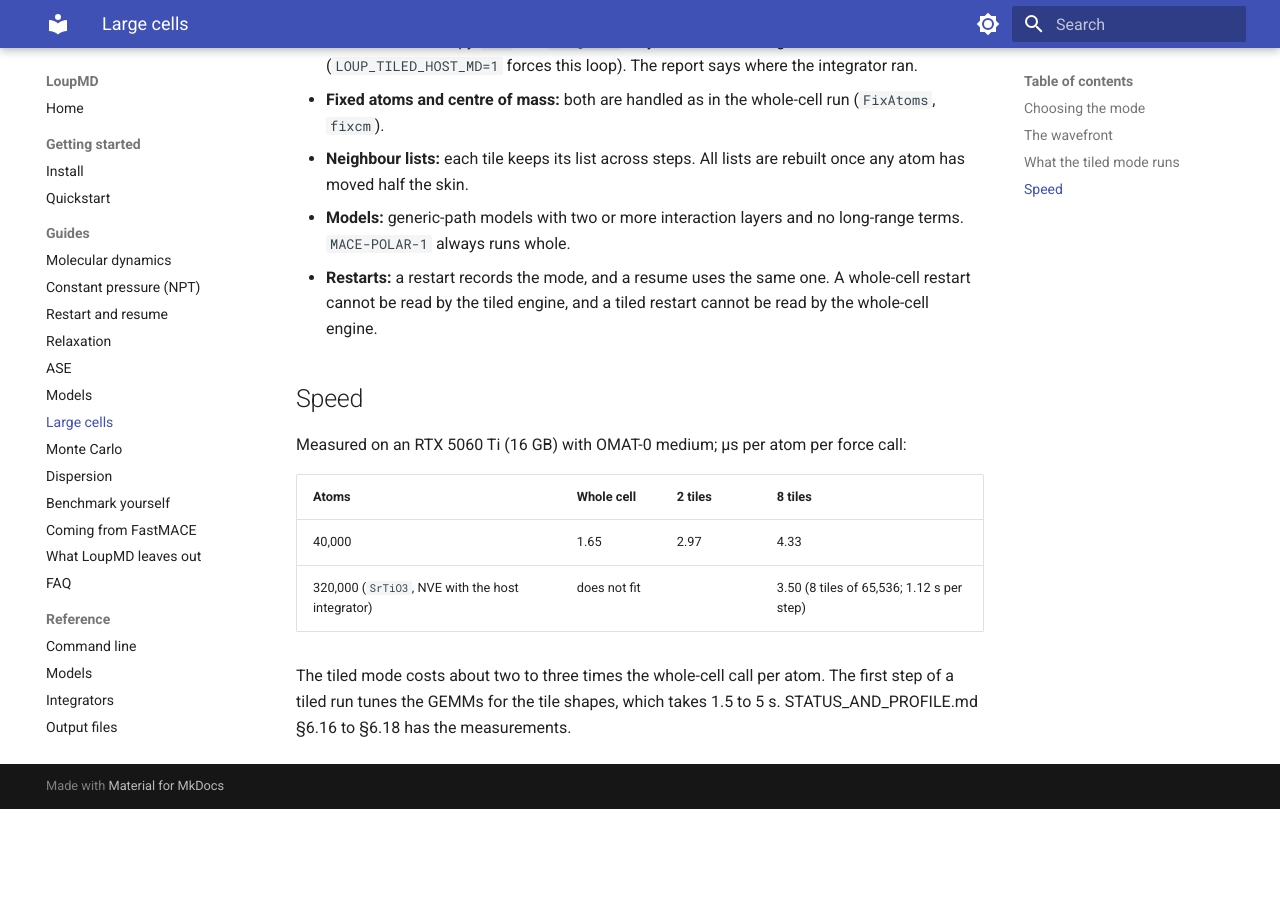
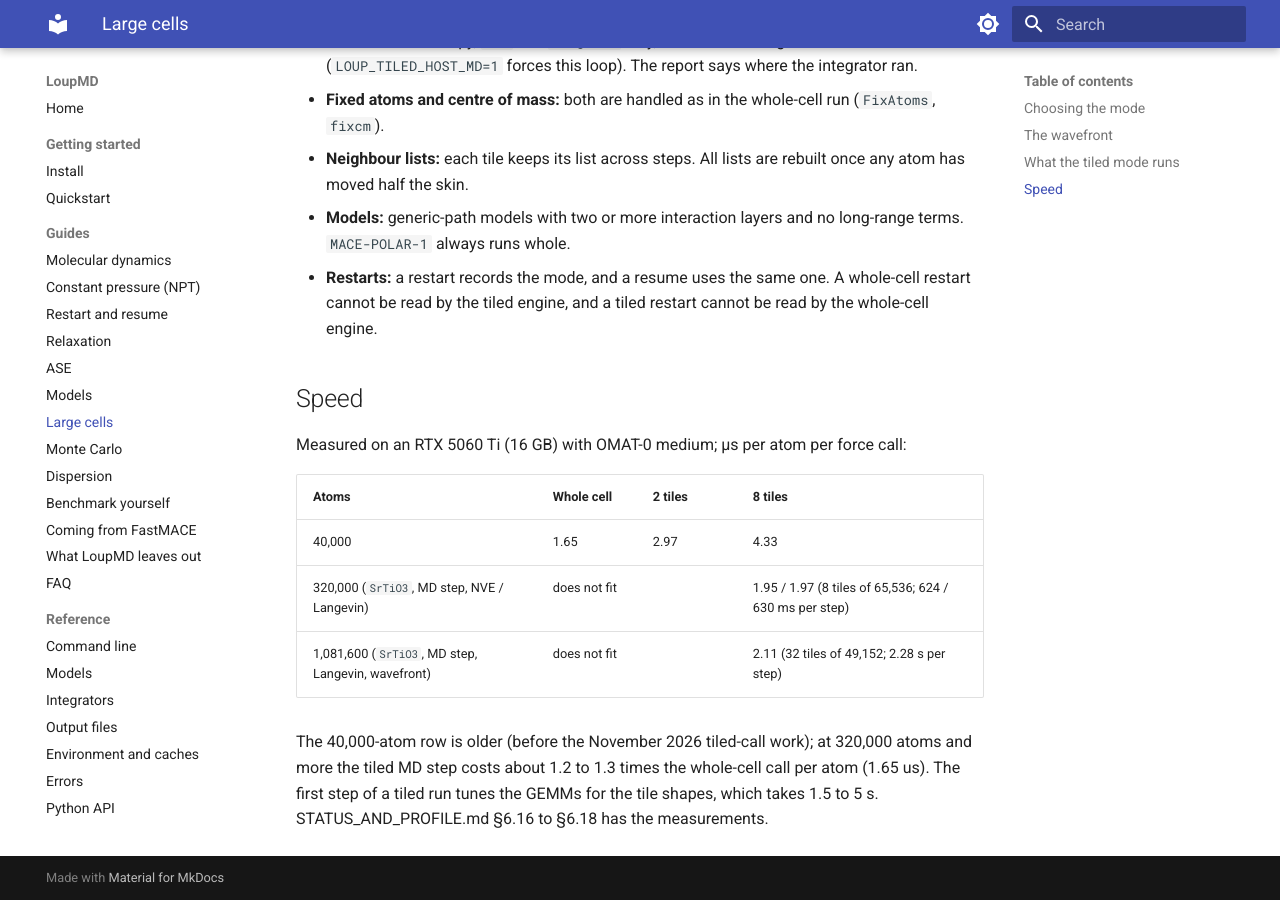
Before and after one commit to FZWINGEL-UBT/LoupMD, an MkDocs documentation site: the page built from docs/guide/large-cells.md, in a window 1280 px wide and 900 px high, scrolled down 2055 px. Built offline with MkDocs 1.6.1 and Material for MkDocs 9.7.7, drawn with Linux system fonts in a browser that asks for light colours; before the commit the page ends 2864 px from its top, so only the background shows below that.

Commit message:
Guide and status: tiled MD speed at the end of the O31 work (320,000 atoms 1.95 us/atom, 1,081,600 wavefront 2.11)
Co-Authored-By: Claude Opus 5.5 <noreply@anthropic.com>

```diff
--- a/docs/guide/large-cells.md
+++ b/docs/guide/large-cells.md
@@ -89,7 +89,9 @@ Measured on an RTX 5060 Ti (16 GB) with OMAT-0 medium; µs per atom per force ca
 | Atoms | Whole cell | 2 tiles | 8 tiles |
 |---|---|---|---|
 | 40,000 | 1.65 | 2.97 | 4.33 |
-| 320,000 (`SrTiO3`, NVE with the host integrator) | does not fit | | 3.50 (8 tiles of 65,536; 1.12 s per step) |
+| 320,000 (`SrTiO3`, MD step, NVE / Langevin) | does not fit | | 1.95 / 1.97 (8 tiles of 65,536; 624 / 630 ms per step) |
+| 1,081,600 (`SrTiO3`, MD step, Langevin, wavefront) | does not fit | | 2.11 (32 tiles of 49,152; 2.28 s per step) |
 
-The tiled mode costs about two to three times the whole-cell call per atom. The first step of a tiled run tunes the
+The 40,000-atom row is older (before the November 2026 tiled-call work); at 320,000 atoms and more the tiled MD
+step costs about 1.2 to 1.3 times the whole-cell call per atom (1.65 us). The first step of a tiled run tunes the
 GEMMs for the tile shapes, which takes 1.5 to 5 s. STATUS_AND_PROFILE.md §6.16 to §6.18 has the measurements.
```
Also changed, not shown: STATUS_AND_PROFILE.md (+5 -0 lines).
